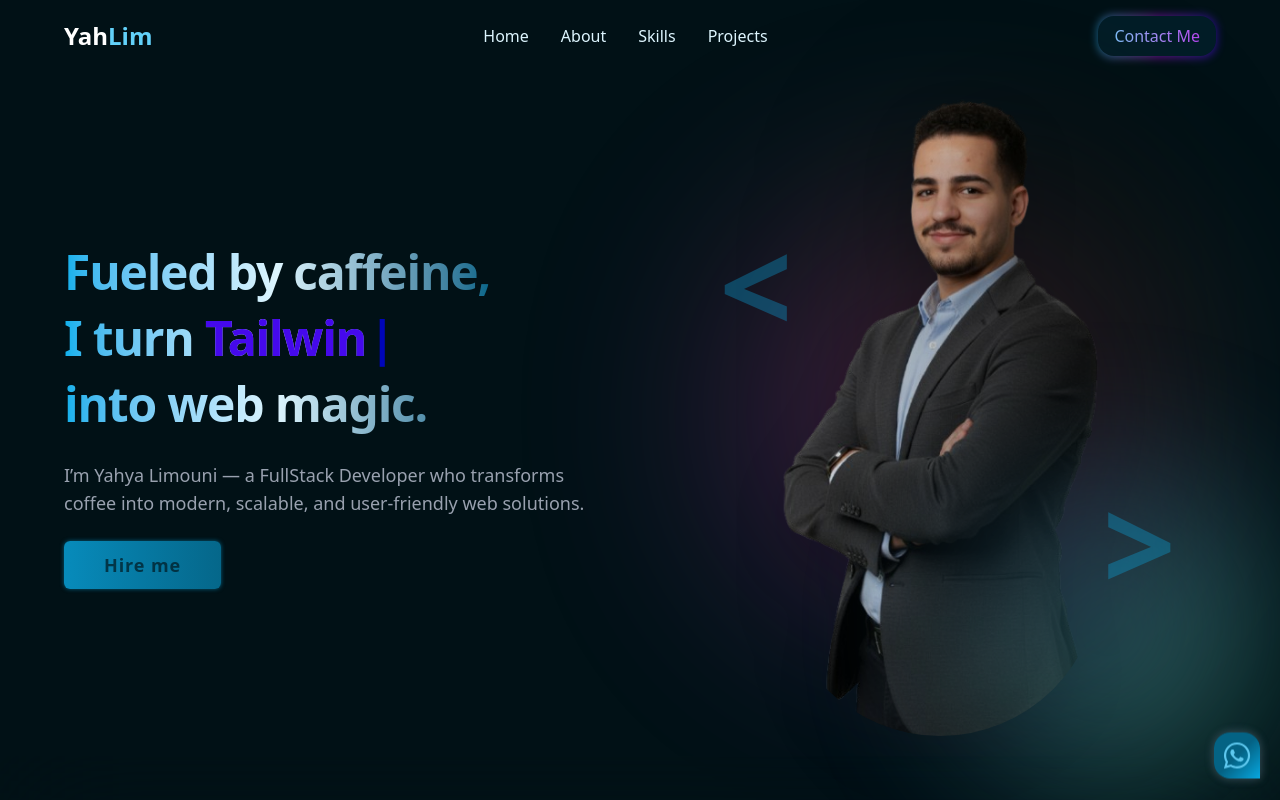
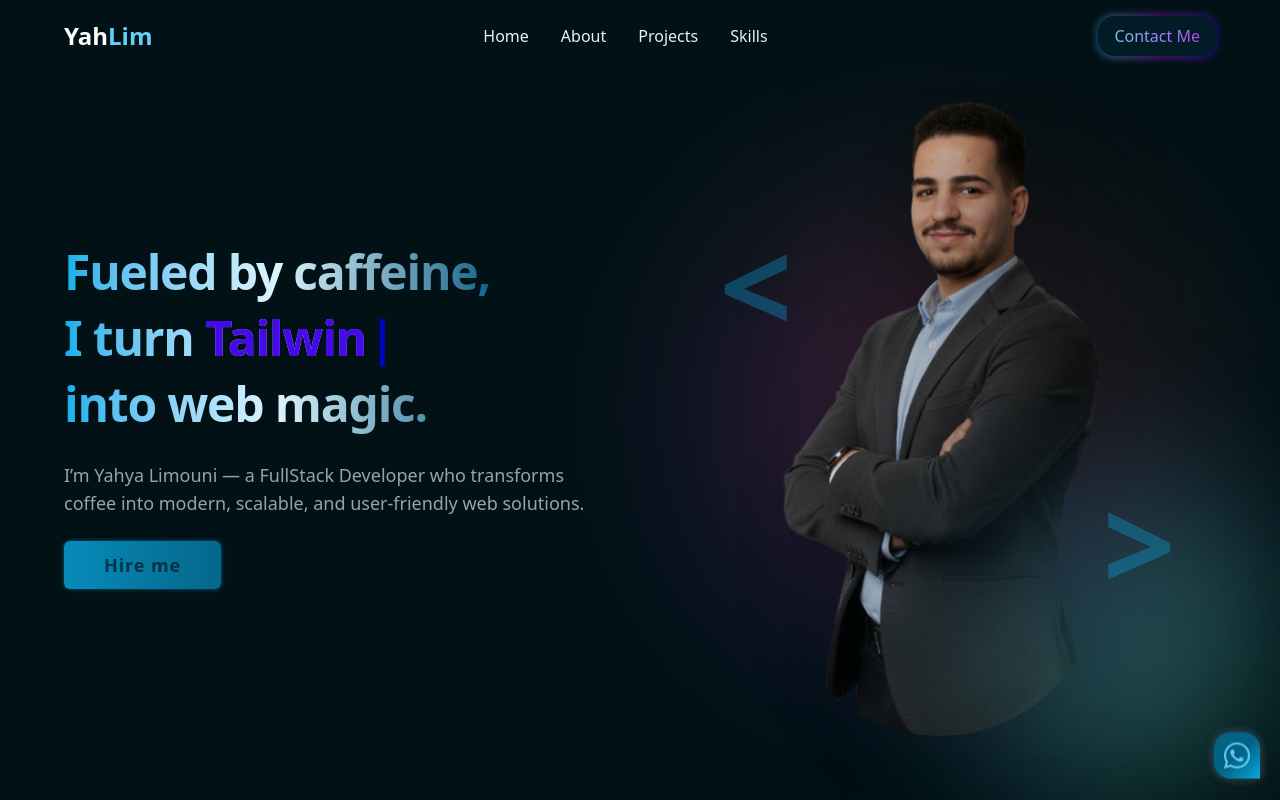
Before and after one commit to Yahyalimouni/portfolio, a React (Vite) app: page / in a window 1280 px wide. Shown: the top 800 px of the page. Built offline with nearby package versions, Linux system fonts and the light colour scheme.

Commit message:
carta hosting

```diff
--- a/src/components/layout/Navbar.tsx
+++ b/src/components/layout/Navbar.tsx
@@ -23,14 +23,14 @@
             'href': '/#about'
         },
         {
+            'id': 3,
+            'name': 'Projects',
+            'href': '/#projects'
+        },
+        {
             'id': 4,
             'name': 'Skills',
             'href': '/#skills'
-        },
-        {
-            'id': 3,
-            'name': 'Projects',
-            'href': '/#projects'
         }
     ];
 
```
